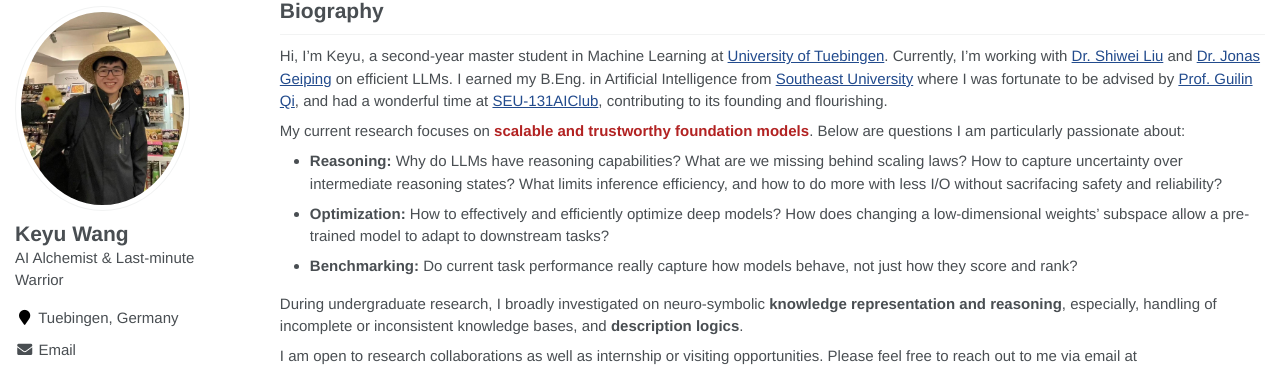
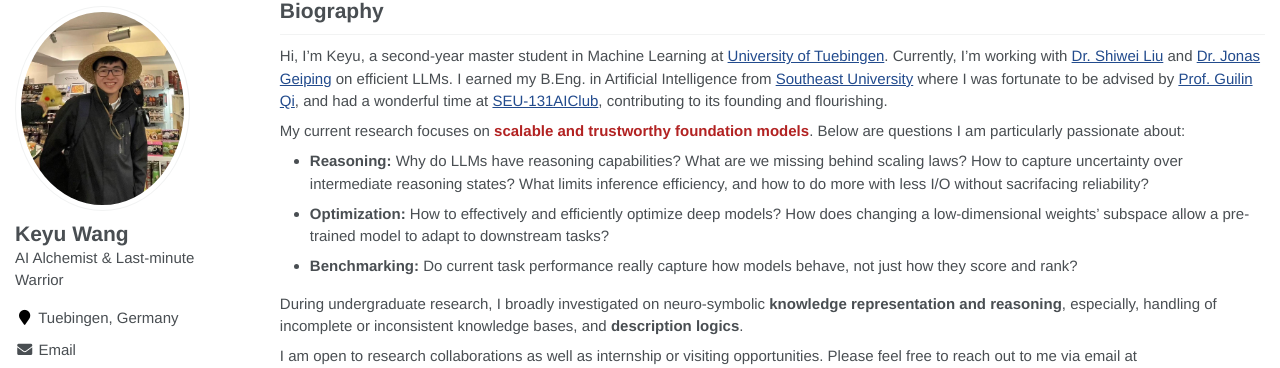
Before and after one commit to keyu-wang-2002/keyu-wang-2002.github.io, a Jekyll site: the page built from _pages/about.md, in a window 1280 px wide and 900 px high. Shown: the part 84-452 px from the top of the window. Built offline with Jekyll 4.4.1, drawn with Linux system fonts in a browser that asks for light colours.

Commit message:
Update about.md

```diff
--- a/_pages/about.md
+++ b/_pages/about.md
@@ -18,7 +18,7 @@ redirect_from:
 Hi, I'm Keyu, a second-year master student in Machine Learning at [University of Tuebingen]([[https://uni-tuebingen.de/en/]]). Currently, I’m working with  [Dr. Shiwei Liu](https://shiweiliuiiiiiii.github.io) and [Dr. Jonas Geiping](https://jonasgeiping.github.io/) on efficient LLMs. I earned my B.Eng. in Artificial Intelligence from [Southeast University](https://www.seu.edu.cn/) where I was fortunate to be advised by [Prof. Guilin Qi](https://scholar.google.com/citations?user=1gw3LJQAAAAJ&hl=zh-CN), and had a wonderful time at [SEU-131AIClub](https://github.com/131AIClub), contributing to its founding and flourishing.
 
 My current research focuses on <font color='FireBrick'><strong> scalable and trustworthy foundation models</strong></font>. Below are questions I am particularly passionate about:
-- <strong>Reasoning: </strong> Why do LLMs have reasoning capabilities? What are we missing behind scaling laws?  How to capture uncertainty over intermediate reasoning states? What limits inference efficiency, and how to do more with less I/O without sacrifacing safety and reliability?
+- <strong>Reasoning: </strong> Why do LLMs have reasoning capabilities? What are we missing behind scaling laws?  How to capture uncertainty over intermediate reasoning states? What limits inference efficiency, and how to do more with less I/O without sacrifacing reliability?
 - <strong>Optimization: </strong> How to effectively and efficiently optimize deep models? How does changing a low-dimensional weights' subspace allow a pre-trained model to adapt to downstream tasks?
 - <strong>Benchmarking: </strong> Do current task performance really capture how models behave, not just how they score and rank?
 
```
